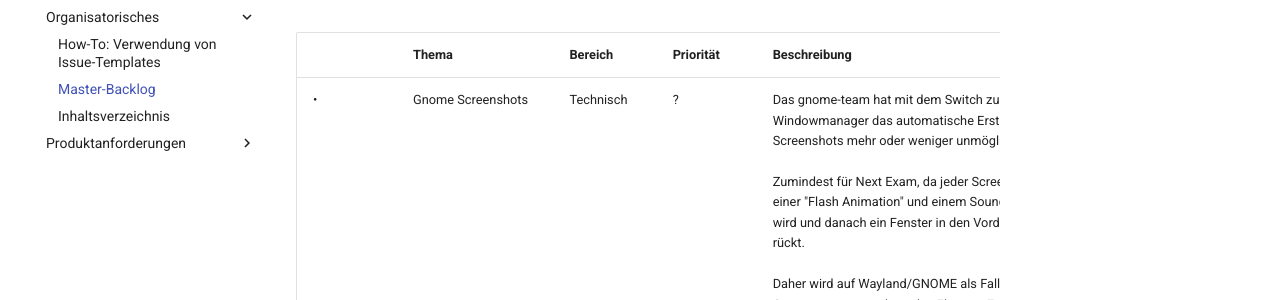
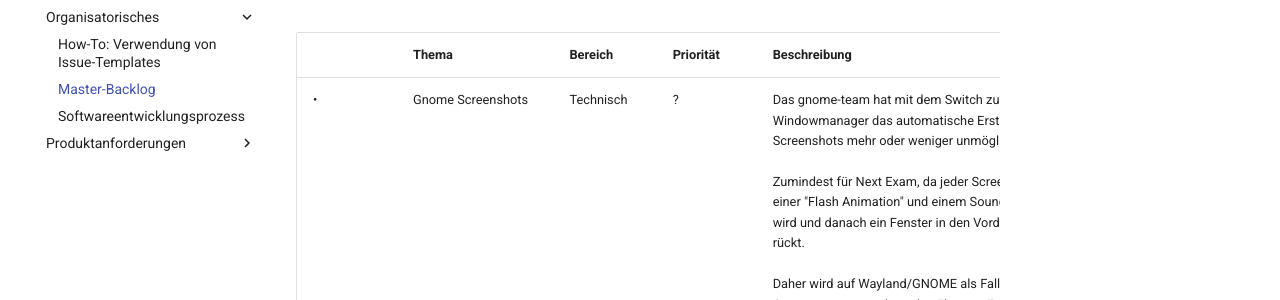
Before and after one commit to shlareut/lpr-wiki, an MkDocs documentation site: the page built from docs/Organisatorisches/Master-Backlog.md, in a window 1280 px wide. Shown: the part 148-448 px from the top of the page. Built offline with MkDocs 1.6.1 and Material for MkDocs 9.7.7, drawn with Linux system fonts in a browser that asks for light colours.

Commit message:
Update Softwareentwicklungsprozess.md

```diff
--- a/docs/Organisatorisches/Softwareentwicklungsprozess.md
+++ b/docs/Organisatorisches/Softwareentwicklungsprozess.md
@@ -1,3 +1,4 @@
+# Softwareentwicklungsprozess
 # Inhaltsverzeichnis
 - [Einführung](#einführung)
 - [Phase 1: Anforderungserhebung](#phase-1-anforderungserhebung)
```
